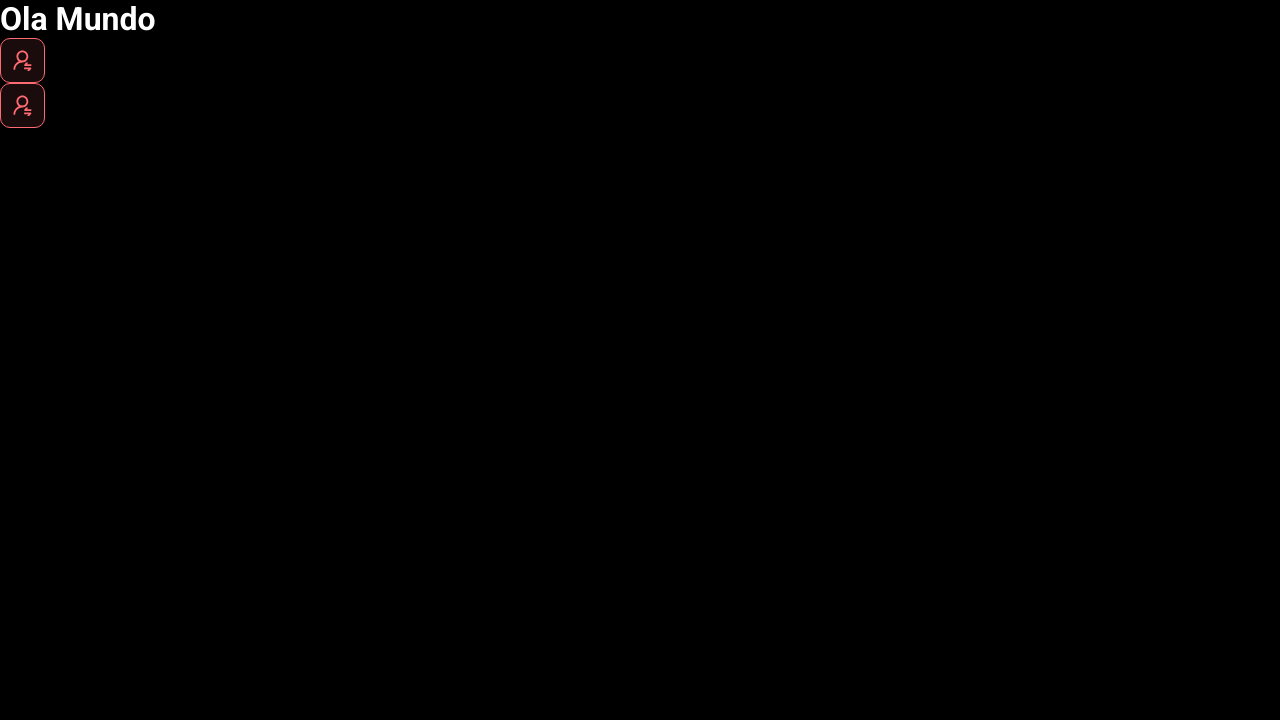
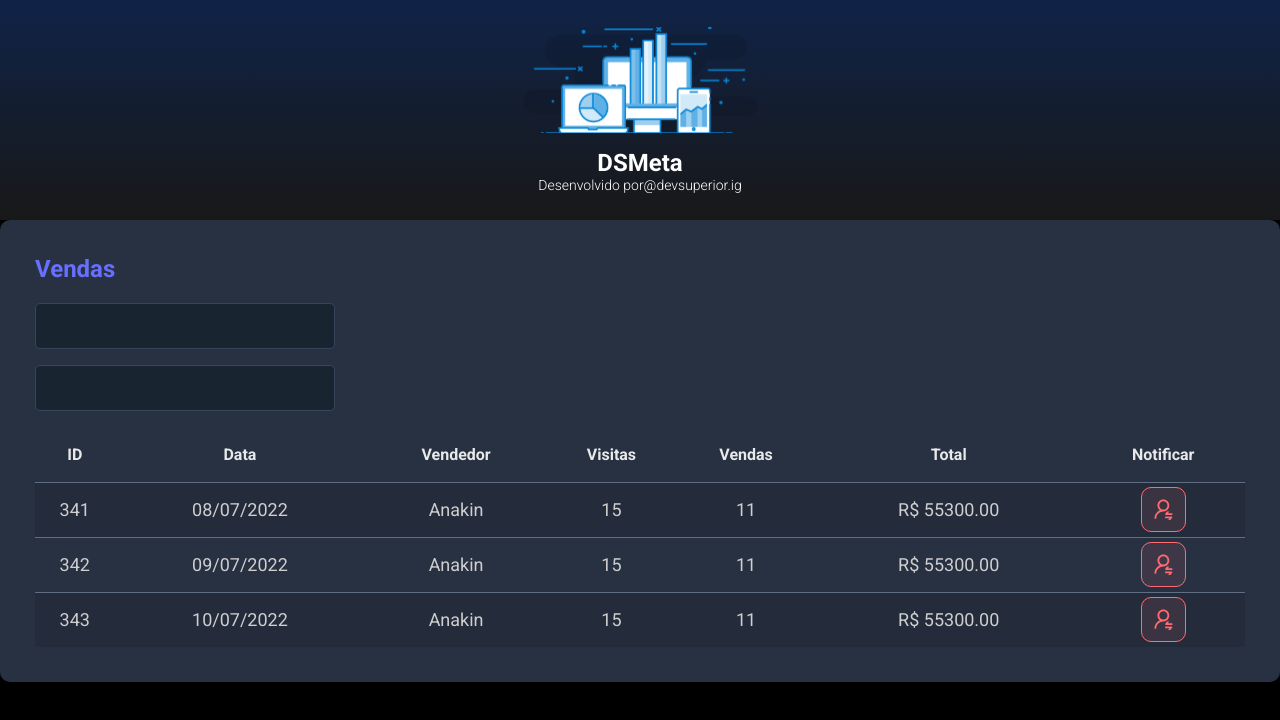
Before and after one commit to silver15/DSMeta-CSS-II, a React (Vite) app in the folder frontend/: page / in a window 1280 px wide. Shown: the top 720 px of the page. Built offline with nearby package versions, Linux system fonts and the light colour scheme.

Commit message:
Other components

```diff
--- a/frontend/src/App.tsx
+++ b/frontend/src/App.tsx
@@ -1,13 +1,20 @@
-import NotificationButton from "./componets/NotificationButton"
+import Header from "./componets/Header"
+import SalesCard from "./componets/SalesCard"
+
 function App() {
- return(
-  <>
-  <h1>Ola Mundo</h1>
-  <NotificationButton/>
-  <NotificationButton/>
-  </>
+    return (
+        <>
+            <Header />
+            <main>
+                <section id="sales">
+                    <div className="dsmeta-contener">
+                        <SalesCard/>
+                    </div>
+                </section>
+            </main>
+        </>
 
- )
+    )
 }
 
 export default App
--- /dev/null
+++ b/frontend/src/componets/Header/index.tsx
@@ -0,0 +1,23 @@
+import logo from '../../assets/img/logo.svg'
+
+import './styles.css'
+
+function Header() {
+    return (
+        <header>
+            <div className="dsmeta-logo-container">
+                <img src={logo} alt="DSMeta"/>
+                    <h1>DSMeta</h1>
+                    <p>
+                        Desenvolvido por
+                        <a href="https://www.instagram.com/devsuperior.ig">@devsuperior.ig</a>
+                    </p>
+
+            </div>
+
+        </header>
+
+    )
+}
+
+export default Header
--- /dev/null
+++ b/frontend/src/componets/Header/styles.css
@@ -0,0 +1,27 @@
+header{
+    height: 220px;
+    background: linear-gradient(180deg, #102347 0%, #181818 100%);
+    display: flex;
+    align-items: center;
+    justify-content: center;
+}
+
+.dsmeta-logo-container{
+    display: flex;
+    flex-direction: column;
+    align-items: center;
+}
+
+.dsmeta-logo-container img{
+    width: 235px;
+}
+
+.dsmeta-logo-container h1{
+    margin-top: 15px;
+    font-size: 24px;
+}
+
+.dsmeta-logo-container p{
+    font-size: 14px;
+    font-weight: 300;
+}
--- /dev/null
+++ b/frontend/src/componets/SalesCard/index.tsx
@@ -0,0 +1,78 @@
+import './styles.css'
+import NotificationButton from '../NotificationButton'
+function SalesCard() {
+    return (
+        <div className="dsmeta-card">
+            <h2 className="dsmeta-sales-title">Vendas</h2>
+            <div>
+                <div className="dsmeta-form-control-conteiner">
+                    <input className="dsmeta-form-control" type="text" />
+                </div>
+                <div className="dsmeta-form-control-conteiner">
+                    <input className="dsmeta-form-control" type="text" />
+                </div>
+            </div>
+            <div>
+                <table className="dsmeta-sales-table">
+                    <thead>
+                        <tr>
+                            <th className="show992">ID</th>
+                            <th className="show576">Data</th>
+                            <th>Vendedor</th>
+                            <th className="show992">Visitas</th>
+                            <th className="show992">Vendas</th>
+                            <th>Total</th>
+                            <th>Notificar</th>
+                        </tr>
+                    </thead>
+                    <tbody>
+                        <tr>
+                            <td className="show992">341</td>
+                            <td className="show576">08/07/2022</td>
+                            <td>Anakin</td>
+                            <td className="show992">15</td>
+                            <td className="show992">11</td>
+                            <td>R$ 55300.00</td>
+                            <td>
+                                <div className="dsmeta-red-btn-container">
+                                    <NotificationButton />                                </div>
+
+                            </td>
+                        </tr>
+                        <tr>
+                            <td className="show992">342</td>
+                            <td className="show576">09/07/2022</td>
+                            <td>Anakin</td>
+                            <td className="show992">15</td>
+                            <td className="show992">11</td>
+                            <td>R$ 55300.00</td>
+                            <td>
+                                <div className="dsmeta-red-btn-container">
+                                    <NotificationButton />
+                                </div>
+
+                            </td>
+                        </tr>
+                        <tr>
+                            <td className="show992">343</td>
+                            <td className="show576">10/07/2022</td>
+                            <td>Anakin</td>
+                            <td className="show992">15</td>
+                            <td className="show992">11</td>
+                            <td>R$ 55300.00</td>
+                            <td>
+                                <div className="dsmeta-red-btn-container">
+                                    <NotificationButton />
+                                </div>
+
+                            </td>
+                        </tr>
+
+                    </tbody>
+                </table>
+            </div>
+        </div>
+    )
+}
+
+export default SalesCard
--- /dev/null
+++ b/frontend/src/componets/SalesCard/styles.css
@@ -0,0 +1,104 @@
+.dsmeta-card{
+    background-color: #283142;
+    border-radius: 10px;
+    padding: 30px 10px;
+}
+
+
+.dsmeta-sales-title{
+   color:#676FFF;
+   font-size: 24px;
+   margin-bottom: 20px;
+}
+
+.dsmeta-form-control{
+   width: 100%;
+   height: 46px;
+   background-color: #182531;
+   border: 1px solid #384459;
+   border-radius: 5px;
+   color: #CFCFCF;
+   padding: 0 20px;
+   font-size: 18px;
+}
+
+.dsmeta-form-control-conteiner{
+   margin-bottom: 16px;
+   max-width: 300px;
+}
+
+.dsmeta-sales-table{
+   width: 100%;
+   border-spacing: 0;
+   border-collapse: collapse;
+
+}
+
+.dsmeta-sales-table thead{
+   height: 55px;
+   font-size: 16px;
+   color: #e9e9e9;
+   font-weight: 700;
+}
+
+.dsmeta-sales-table tbody{
+   font-size: 14px;
+   font-weight: 400;
+   color: #cfcfcf;
+   text-align: center;
+}
+
+.dsmeta-sales-table tbody tr{
+   height: 74px;
+   border-top: 1px solid #5f6e82;
+
+}
+
+.dsmeta-sales-table tbody tr:hover > td{
+   background-color: #384459;
+}
+
+.dsmeta-sales-table tbody tr:nth-child(odd){
+   background-color: #242c3b;
+}
+
+
+.dsmeta-red-btn img{
+   width: 19px;
+}
+.dsmeta-red-btn-container{
+   display: flex;
+   justify-content: center;
+}
+
+.show576{
+   display: none;
+}
+
+@media(min-width: 576px){
+   .show576{
+       display: table-cell;
+   }
+   .dsmeta-card{
+       padding: 35px;
+   }
+   .dsmeta-sales-table tbody tr{
+       height: 55px;
+   }
+   .dsmeta-sales-table tbody{
+       font-size: 18px;
+   }
+
+}
+
+
+
+.show992{
+   display: none;
+}
+
+@media(min-width: 992px){
+   .show992{
+       display: table-cell;
+   }
+}
```
Also changed, not shown: frontend/src/assets/img/logo.svg (added).
